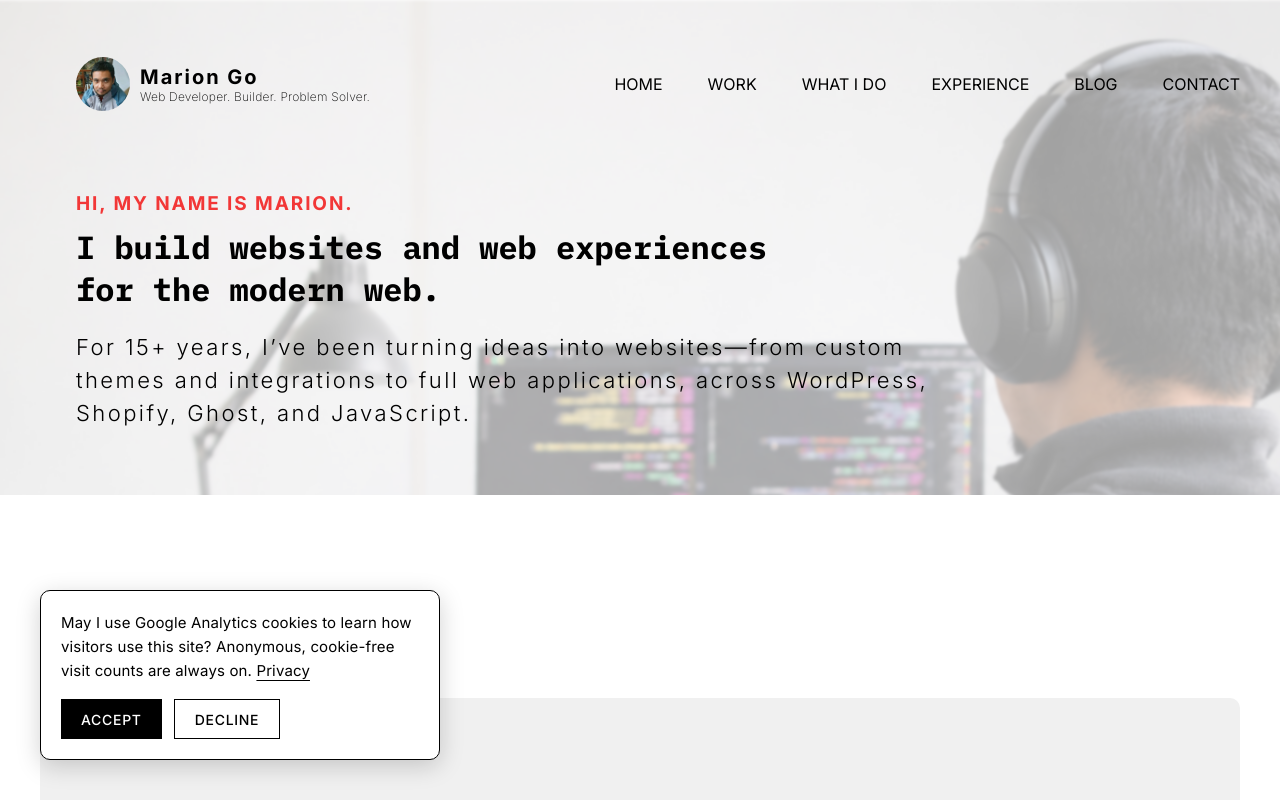
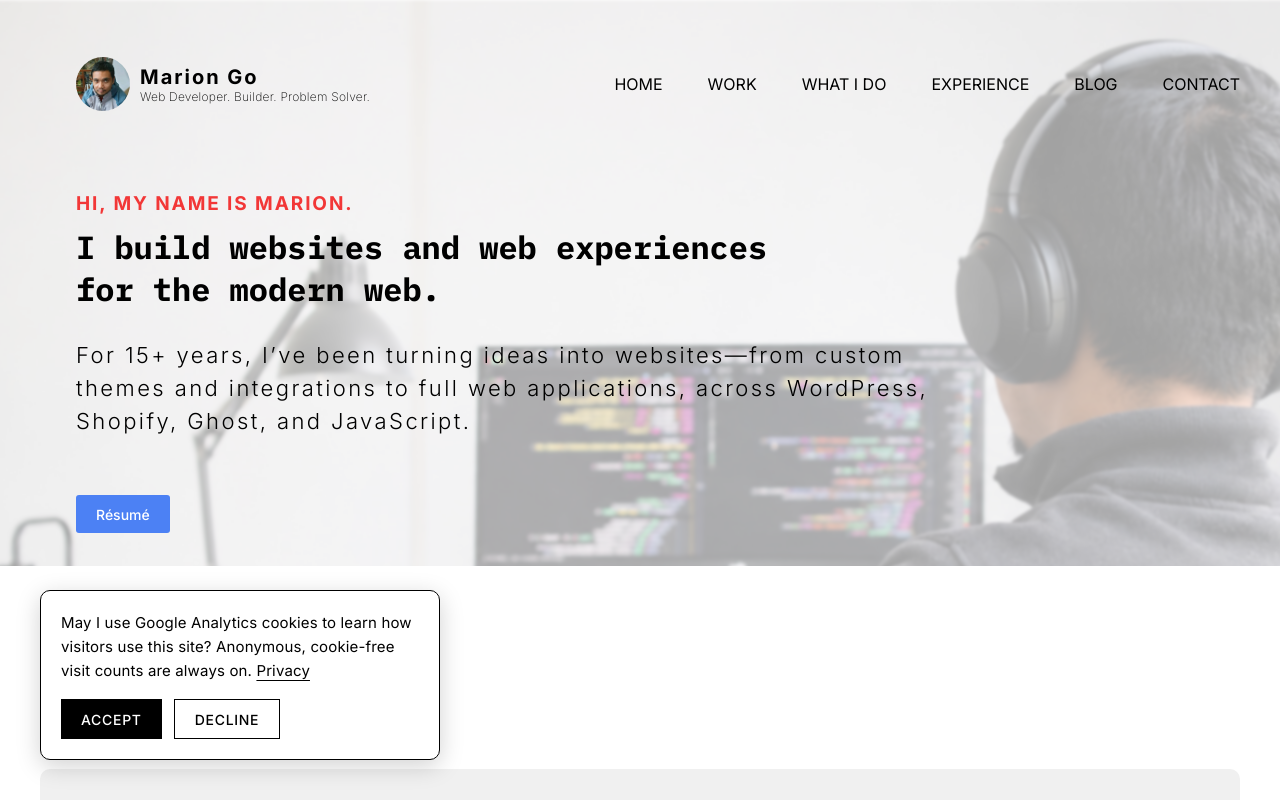
Before and after one commit to gomarion/marion-portfolio, a Next.js app: page / in a window 1280 px wide. Shown: the top 800 px of the page. Built offline with nearby package versions, Linux system fonts and the light colour scheme.

Commit message:
feat: Add Résumé download button on hero and footer sections

```diff
--- a/package.json
+++ b/package.json
@@ -19,7 +19,8 @@
     "@vercel/speed-insights": "2.1.0",
     "next": "16.4.5",
     "react": "19.2.8",
-    "react-dom": "19.2.8"
+    "react-dom": "19.2.8",
+    "tailwind-merge": "^3.7.0"
   },
   "devDependencies": {
     "@tailwindcss/postcss": "^4",
--- a/src/components/layout/SiteFooter.tsx
+++ b/src/components/layout/SiteFooter.tsx
@@ -1,4 +1,5 @@
 import Image from "next/image";
+import { ButtonLink } from "@/components/ui/ButtonLink";
 import { CookieSettingsButton } from "@/components/consent/CookieSettingsButton";
 import { site, socialLinks } from "@/data/site";
 
@@ -37,6 +38,9 @@ export function SiteFooter() {
               </a>
             </li>
           ))}
+          <li className="flex">
+            <ButtonLink href={`${site.resume}`} download="Marion-Go-Resume.pdf" target="_blank" className="text-[12px] rounded-[3px] bg-[#4c81f4] h-[28px] px-3 normal-case tracking-normal">Résumé</ButtonLink>
+          </li>
         </ul>
         <p className="text-copyright">
           © {years} {site.name}. Designed &amp; built by me.{" "}
--- a/src/components/sections/Hero.tsx
+++ b/src/components/sections/Hero.tsx
@@ -1,3 +1,4 @@
+import { ButtonLink } from "@/components/ui/ButtonLink";
 import Image from "next/image";
 import { site } from "@/data/site";
 
@@ -23,15 +24,18 @@ export function Hero() {
         />
       </div>
 
-      <div className="mx-auto max-w-360 px-4 pt-36 pb-12 sm:px-6 lg:pt-48 lg:pb-16.25 xl:pr-10 xl:pl-19">
+      <div className="mx-auto max-w-360 px-4 pt-36 pb-8 sm:px-6 lg:pt-48 lg:pb-8.25 xl:pr-10 xl:pl-19">
         <p className="text-eyebrow text-accent uppercase">
           Hi, My name is Marion.
         </p>
         <h1 className="mt-2.75 max-w-177 font-code text-[1.625rem] leading-[normal] font-bold sm:text-hero-title">
           I build websites and web experiences for the modern web.
         </h1>
-        <p className="mt-5.25 max-w-218.25 text-body font-light lg:text-lead">
+        <p className="mt-7.25 max-w-218.25 text-body font-light lg:text-lead">
           {site.description}
+        </p>
+        <p className="mt-14.25 max-w-218.25 text-body font-light lg:text-lead">
+            <ButtonLink href={`${site.resume}`} download="Marion-Go-Resume.pdf" target="_blank" className="text-[14px] rounded-[3px] bg-[#4c81f4] h-9.5 px-5 normal-case tracking-normal">Résumé</ButtonLink>
         </p>
       </div>
     </section>
--- a/src/components/ui/ButtonLink.tsx
+++ b/src/components/ui/ButtonLink.tsx
@@ -1,15 +1,17 @@
-type ButtonLinkProps = {
-  href: string;
-  children: React.ReactNode;
-};
+import { twMerge } from "tailwind-merge";
+
+type ButtonLinkProps = React.ComponentProps<"a">;
 
 // Figma "Get in touch" button: solid black, 49px tall, 31px side padding,
 // Inter Medium 16 uppercase.
-export function ButtonLink({ href, children }: ButtonLinkProps) {
+export function ButtonLink({ className, children, ...props }: ButtonLinkProps) {
   return (
     <a
-      href={href}
-      className="inline-flex h-12.25 items-center bg-ink px-7.75 text-nav font-medium text-paper uppercase transition-opacity hover:opacity-80"
+      {...props}
+      className={twMerge(
+        "inline-flex h-12.25 items-center bg-ink px-7.75 text-nav font-medium text-paper uppercase transition-opacity hover:opacity-80",
+        className
+      )}
     >
       {children}
     </a>
--- a/src/data/site.ts
+++ b/src/data/site.ts
@@ -5,6 +5,7 @@ export const site = {
     "For 15+ years, I’ve been turning ideas into websites—from custom themes and integrations to full web applications, across WordPress, Shopify, Ghost, and JavaScript.",
   email: "gomarionarciaga@gmail.com",
   copyrightStartYear: 2026,
+  resume: "/documents/marion-go-resume-2026.pdf",
 } as const;
 
 export const navItems = [
```
Also changed, not shown: 2 other files (tests, documents, lock files or other folders).
